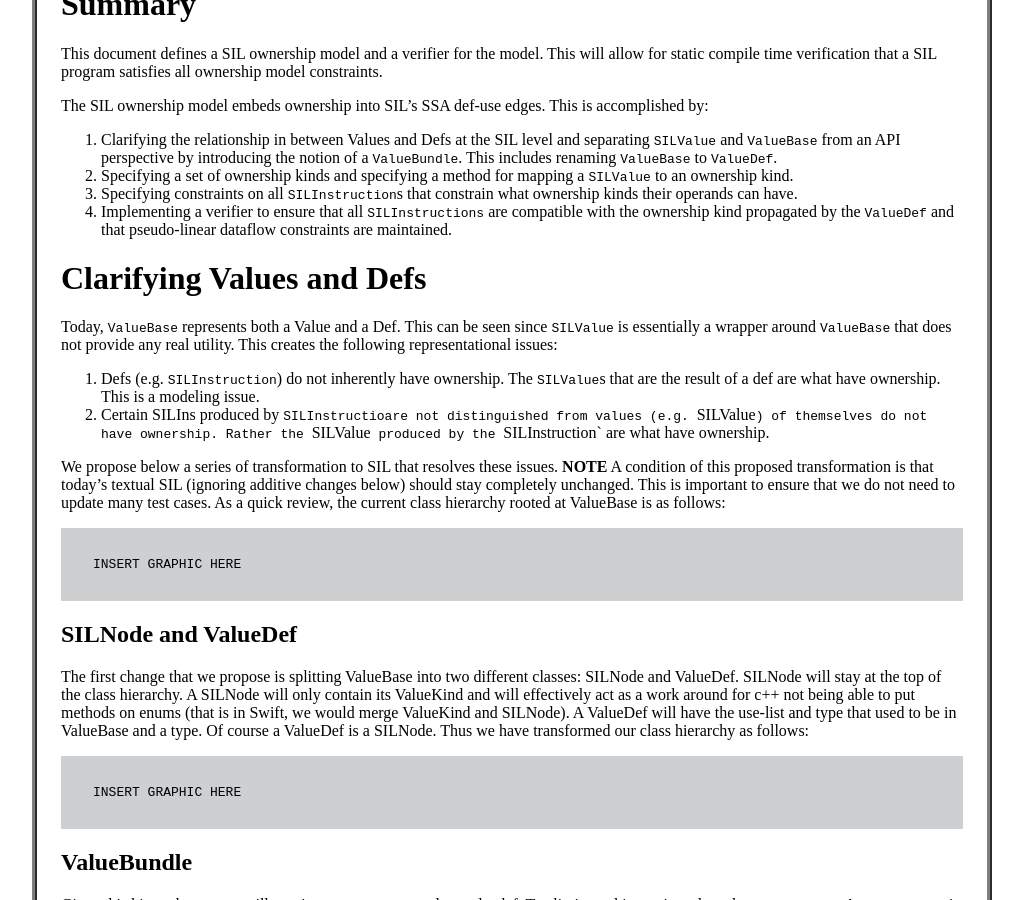
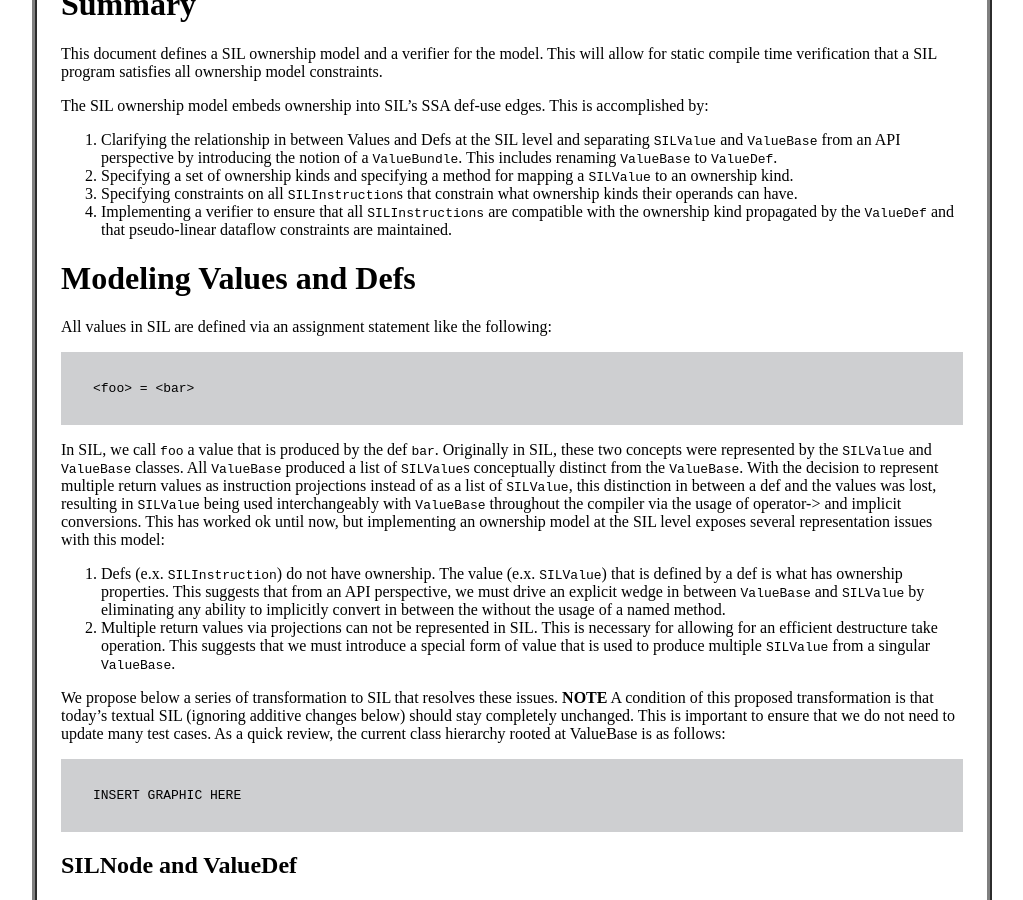
Before and after one commit to gottesmm/gottesmm.github.io, a Jekyll site: the page built from proposals/sil-ownership-verifier.md, in a window 1280 px wide and 900 px high, scrolled down 450 px. Shown: the whole window, without its empty margins (128-1151 px from the left). Built offline with Jekyll 4.4.1, drawn with Linux system fonts in a browser that asks for light colours.

Commit message:
checkpoint.

```diff
--- a/proposals/sil-ownership-verifier.md
+++ b/proposals/sil-ownership-verifier.md
@@ -49,19 +49,33 @@ accomplished by:
    with the ownership kind propagated by the `ValueDef` and that pseudo-linear
    dataflow constraints are maintained.
 
-# Clarifying Values and Defs
+# Modeling Values and Defs
 
-Today, `ValueBase` represents both a Value and a Def. This can be seen since
-`SILValue` is essentially a wrapper around `ValueBase` that does not provide any
-real utility. This creates the following representational issues:
+All values in SIL are defined via an assignment statement like the following:
 
-1. Defs (e.g. `SILInstruction`) do not inherently have ownership. The
-`SILValue`s that are the result of a def are what have ownership. This is a
-modeling issue.
-2. Certain SILIns
-produced by `SILInstructioare not distinguished from values (e.g. `SILValue`)
-of themselves do not have ownership. Rather the `SILValue` produced by the
-`SILInstruction` are what have ownership.
+    <foo> = <bar>
+
+In SIL, we call `foo` a value that is produced by the def `bar`. Originally in
+SIL, these two concepts were represented by the `SILValue` and `ValueBase`
+classes. All `ValueBase` produced a list of `SILValue`s conceptually distinct
+from the `ValueBase`. With the decision to represent multiple return values as
+instruction projections instead of as a list of `SILValue`, this distinction in
+between a def and the values was lost, resulting in `SILValue` being used
+interchangeably with `ValueBase` throughout the compiler via the usage of
+operator-> and implicit conversions. This has worked ok until now, but
+implementing an ownership model at the SIL level exposes several representation
+issues with this model:
+
+1. Defs (e.x. `SILInstruction`) do not have ownership. The value
+   (e.x. `SILValue`) that is defined by a def is what has ownership
+   properties. This suggests that from an API perspective, we must drive an
+   explicit wedge in between `ValueBase` and `SILValue` by eliminating any
+   ability to implicitly convert in between the without the usage of a named
+   method.
+2. Multiple return values via projections can not be represented in SIL. This is
+   necessary for allowing for an efficient destructure take operation. This
+   suggests that we must introduce a special form of value that is used to
+   produce multiple `SILValue` from a singular `ValueBase`.
 
 We propose below a series of transformation to SIL that resolves these
 issues. **NOTE** A condition of this proposed transformation is that today's
```
